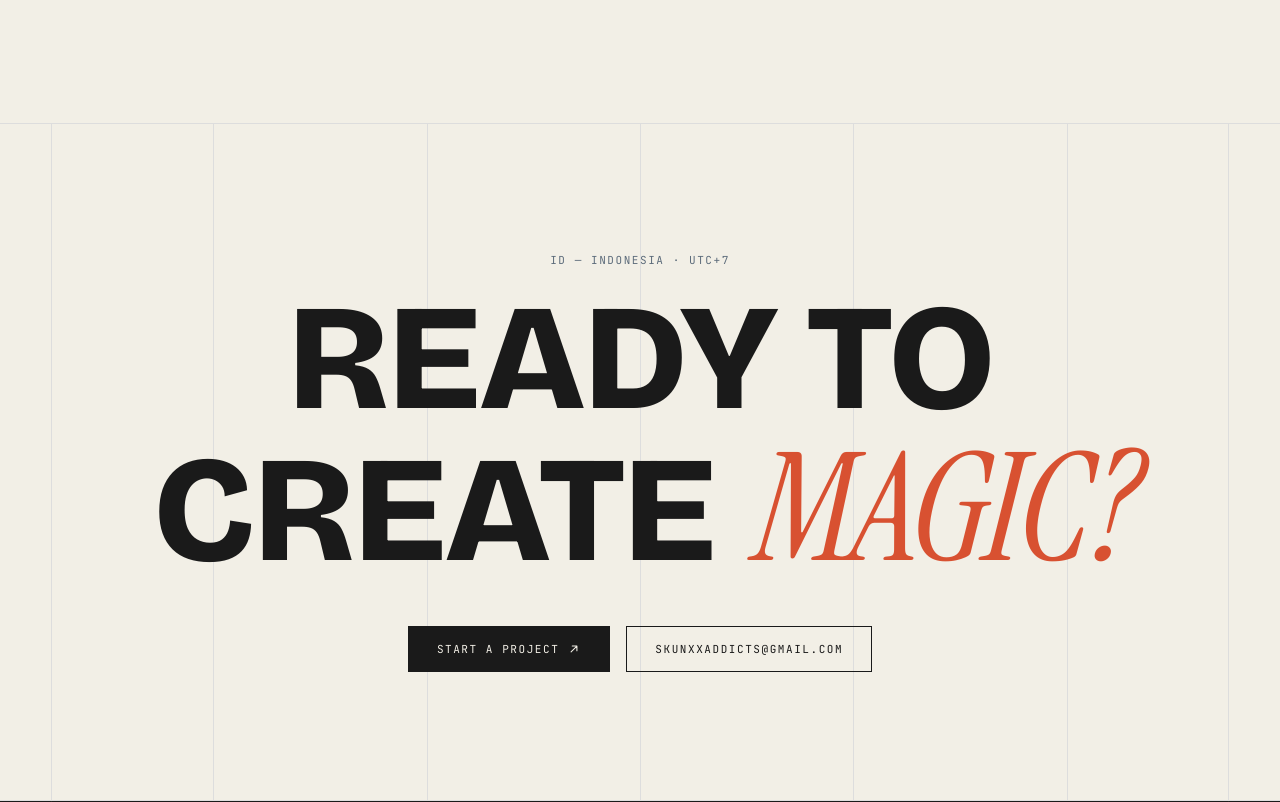
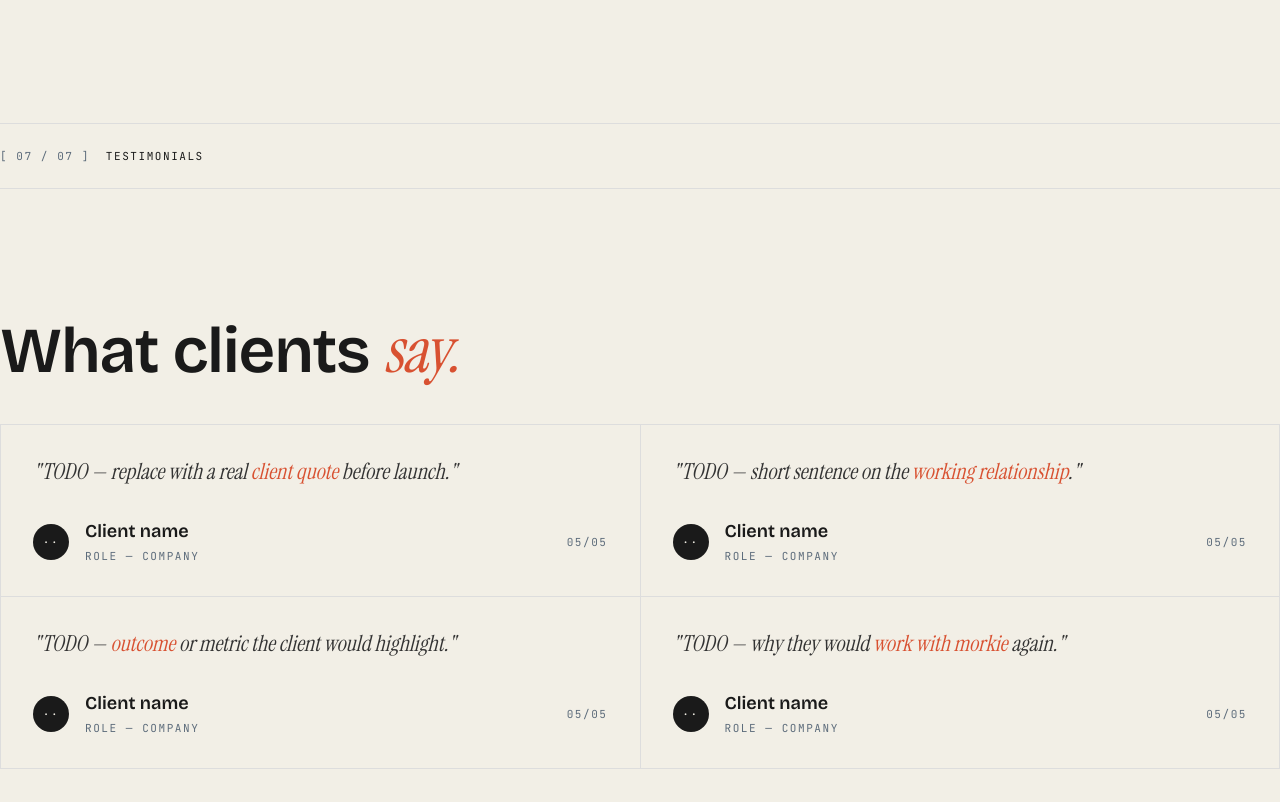
Before and after one commit to skunxxaddicts/portfolio, a SvelteKit app: page / in a window 1280 px wide. Shown: the part 9940-10742 px from the top of the page. Built offline with nearby package versions, Linux system fonts and the light colour scheme; no server answers.

Commit message:
feat(sections): testimonials grid
2x2 bordered grid of serif-italic quotes with accent words, initials
circles, and mono meta — mounted as section 07 before the CTA.

```diff
--- /dev/null
+++ b/src/lib/components/sections/Testimonials.svelte
@@ -0,0 +1,39 @@
+<script lang="ts">
+import { testimonials } from '#lib/data/content';
+import Reveal from '../ui/Reveal.svelte';
+import Tag from '../ui/Tag.svelte';
+</script>
+
+<div class="border-b border-border">
+	<Tag index="07" label="testimonials" />
+	<div class="py-section">
+		<Reveal>
+			<h2 class="font-display text-h2 font-semibold tracking-tight">
+				What clients <span class="accent-serif">say.</span>
+			</h2>
+		</Reveal>
+
+		<ul class="mt-10 grid gap-px border border-border bg-border sm:grid-cols-2">
+			{#each testimonials as t (t.quote)}
+				{@const i = t.quote.indexOf(t.accent)}
+				<li class="flex flex-col justify-between gap-8 bg-paper p-6 md:p-8">
+					<blockquote class="font-serif text-lead italic text-ink-soft">
+						"{#if i >= 0}{t.quote.slice(0, i)}<span class="accent-serif">{t.accent}</span
+							>{t.quote.slice(i + t.accent.length)}{:else}{t.quote}{/if}"
+					</blockquote>
+					<div class="flex items-center gap-4">
+						<span
+							class="mono-label inline-flex size-9 shrink-0 items-center justify-center rounded-full bg-foreground text-paper"
+							aria-hidden="true">{t.initials}</span
+						>
+						<div class="flex-1">
+							<p class="font-display text-h5 font-semibold">{t.name}</p>
+							<p class="mono-label mt-1">{t.role}</p>
+						</div>
+						<span class="mono-label">05/05</span>
+					</div>
+				</li>
+			{/each}
+		</ul>
+	</div>
+</div>
--- a/src/routes/+page.svelte
+++ b/src/routes/+page.svelte
@@ -8,6 +8,7 @@ import HomeAbout from '#lib/components/sections/HomeAbout.svelte';
 import Process from '#lib/components/sections/Process.svelte';
 import SelectedWork from '#lib/components/sections/SelectedWork.svelte';
 import Services from '#lib/components/sections/Services.svelte';
+import Testimonials from '#lib/components/sections/Testimonials.svelte';
 import type { PageProps } from './$types';
 
 let { data }: PageProps = $props();
@@ -22,4 +23,5 @@ let { data }: PageProps = $props();
 <Process />
 <GithubRepos result={data.reposResult} />
 <Services index="06" />
+<Testimonials />
 <Cta />
```
